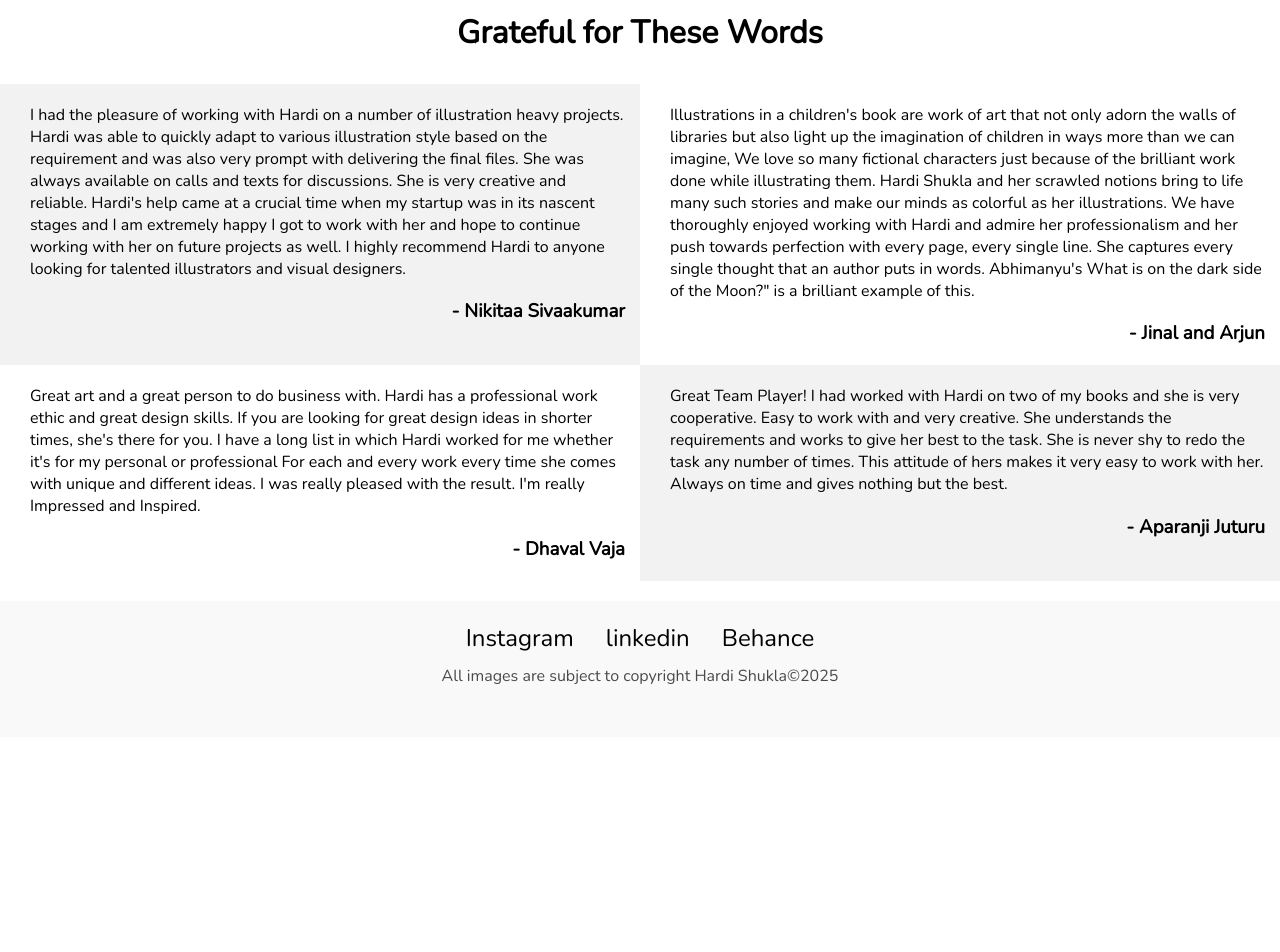
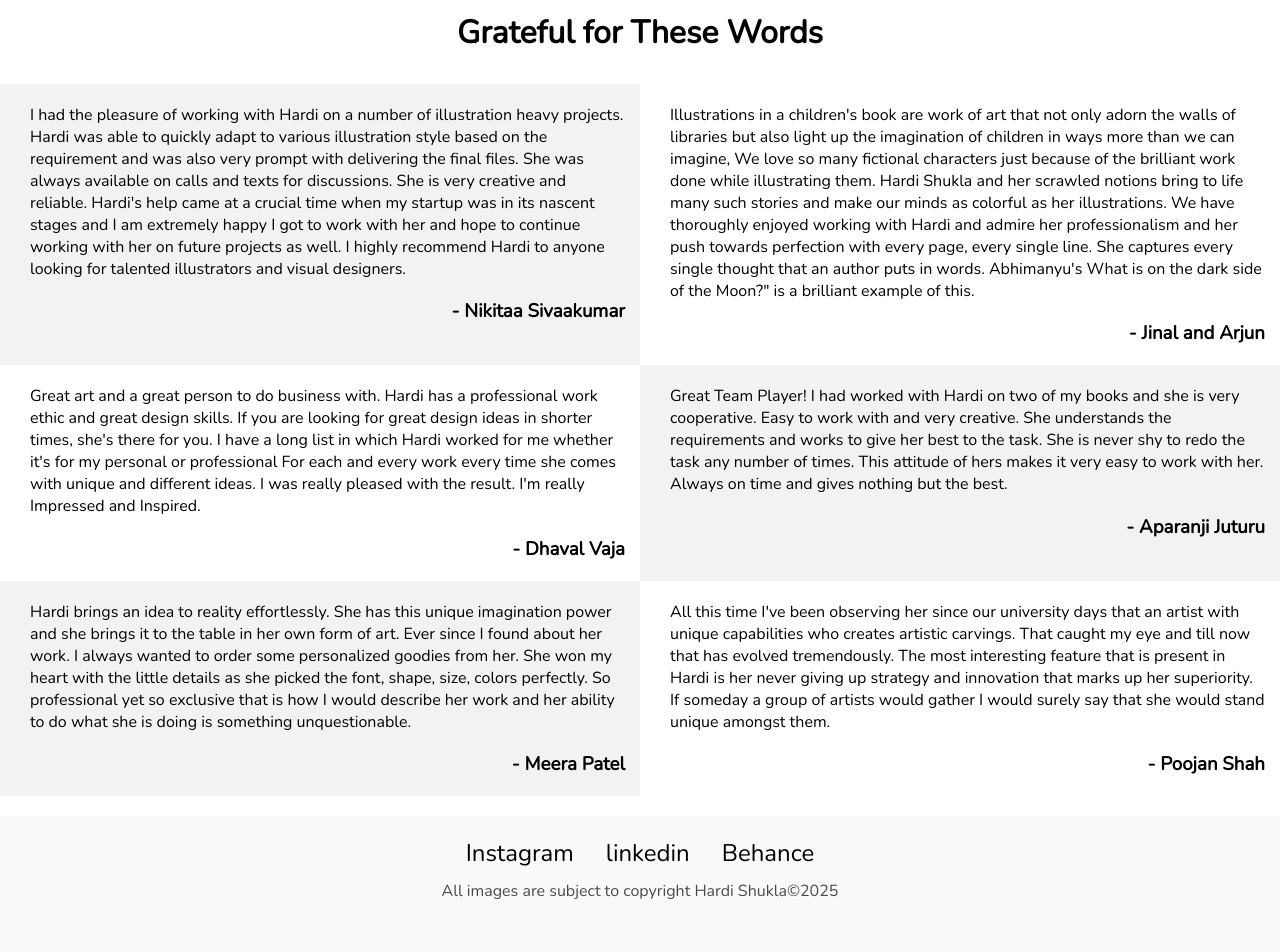
Before and after one commit to shuklahardi/hardi-shukla-web, a Jekyll site: the page built from pages/about.md, in a window 1280 px wide. Shown: the part 709-1661 px from the top of the page. Built offline with Jekyll 4.4.1, drawn with Linux system fonts in a browser that asks for light colours; before the commit the page ends 1446 px from its top, so only the background shows below that; grey boxes are pictures that could not be loaded.

Commit message:
meera poojan testimonials added

```diff
--- a/_layouts/post.html
+++ b/_layouts/post.html
@@ -3,11 +3,11 @@
 {% include head.html %}
 
 <div class="project-container">
-
+    <a href="{{ page.url | relative_url }}" class="project-link" style="text-decoration: none; color: inherit;">
     <div class="post-content">
         <h2>{{ page.title }}</h2>
         {{ content }}
     </div>
-
+   </a>
 </div>
 {% include footer.html %}
--- a/assets/css/main.css
+++ b/assets/css/main.css
@@ -532,7 +532,7 @@ ul {
   border-radius: 4px;
 }
 
-#totop:hover {
+#totop.hover {
   background-color: #555;
 }
 
--- a/pages/about.md
+++ b/pages/about.md
@@ -53,5 +53,20 @@ Great Team Player! I had worked with Hardi on two of my books and she is very co
         <h3 style="text-align: right">- Aparanji Juturu</h3>
   </div>
 
+ <div class="aboutcolumn" style="padding-top: 20px; padding-left: 30px; background:rgb(242, 242, 242)">
+        Hardi brings an idea to reality effortlessly. She has this unique imagination power and she brings it to the table in her own form of art. Ever since I found about her work. I always wanted to order some personalized goodies from her. She won my heart with the little details as she picked the font, shape, size, colors perfectly. So professional yet so exclusive that is how I would describe her work and her ability to do what she is doing is something unquestionable.
+        <br>
+        <h3 style="text-align: right">- Meera Patel</h3>
+  </div>
+
+  <div class="aboutcolumn" style="padding-top: 20px; padding-left: 30px;">
+    All this time I've been observing her since our university days that an artist with unique capabilities who creates artistic carvings. That caught my eye and till now that has evolved tremendously. The most interesting feature that is present in Hardi is her never giving up strategy and innovation that marks up her superiority. If someday a group of artists would gather I would surely say that she would stand unique amongst them.
+    <br>
+    <h3 style="text-align: right">- Poojan Shah</h3>
+     </div>
+
+
+
+
 
    </div>
```
Also changed, not shown: pages/comics.md (+0 -54 lines).
